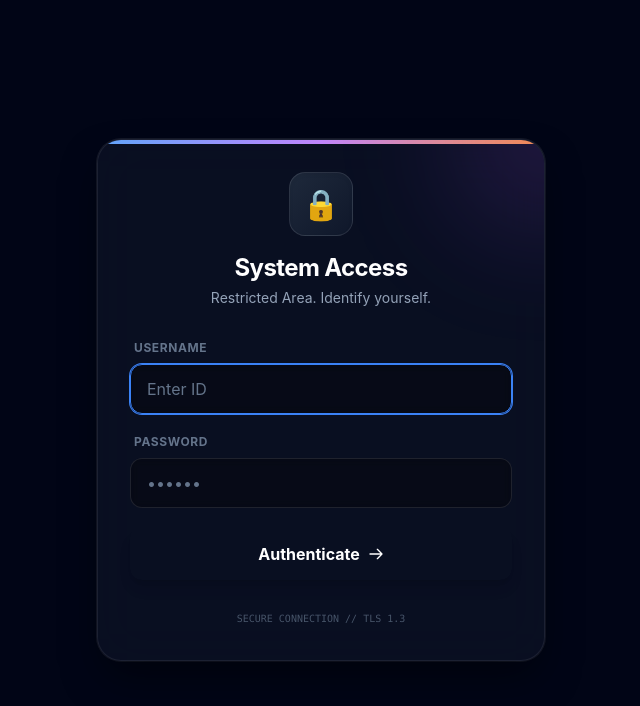
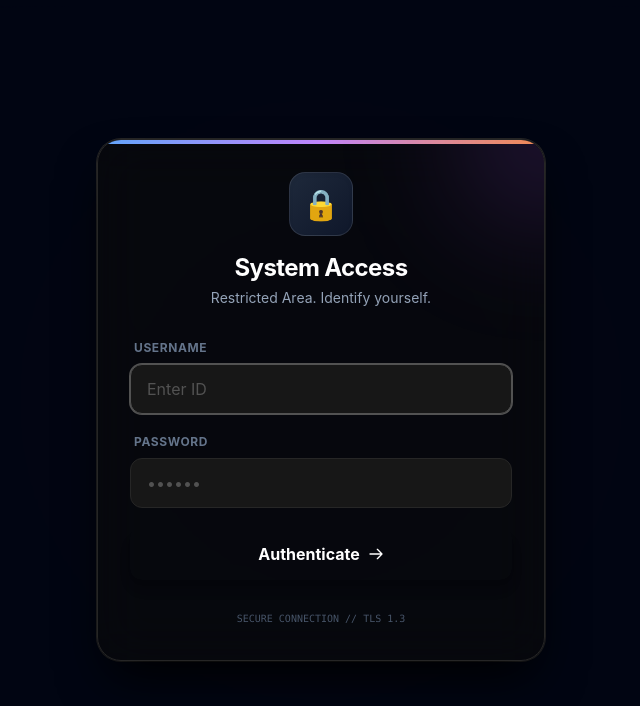
Before and after one commit to NullifiedUniverse/ticketing-system, a React (Create React App) app in the folder frontend/: page / in a window 1280 px wide. Shown: the top 706 px of the page, without its empty margins (319-959 px from the left). Built offline with nearby package versions, Linux system fonts and the light colour scheme; no server answers; the HTML template or start-up script is replaced by a standard one.

Commit message:
style: switch to pure black theme with rainbow glow and animated chart stroke

```diff
--- a/frontend/src/components/AnalyticsChart.js
+++ b/frontend/src/components/AnalyticsChart.js
@@ -67,37 +67,49 @@ const AnalyticsChart = ({ tickets }) => {
             <h3 className="text-gray-400 text-sm font-bold uppercase tracking-widest mb-6 pl-2 border-l-4 border-purple-500">{t('chartTitle')}</h3>
 
             <ResponsiveContainer width="100%" height="100%">
-                <AreaChart data={data}>
+                <AreaChart data={data} margin={{ top: 10, right: 10, left: 0, bottom: 20 }}>
                     <defs>
                         <linearGradient id="colorCount" x1="0" y1="0" x2="0" y2="1">
-                            <stop offset="5%" stopColor="#8b5cf6" stopOpacity={0.3}/>
-                            <stop offset="95%" stopColor="#8b5cf6" stopOpacity={0}/>
+                            <stop offset="5%" stopColor="#ffffff" stopOpacity={0.1}/>
+                            <stop offset="95%" stopColor="#ffffff" stopOpacity={0}/>
+                        </linearGradient>
+                        <linearGradient id="rainbowGradient" x1="0%" y1="0%" x2="100%" y2="0%">
+                            <stop offset="0%" stopColor="#ff0000">
+                                <animate attributeName="stop-color" values="#ff0000;#ffff00;#00ff00;#00ffff;#0000ff;#ff00ff;#ff0000" dur="10s" repeatCount="indefinite" />
+                            </stop>
+                            <stop offset="50%" stopColor="#00ff00">
+                                <animate attributeName="stop-color" values="#00ff00;#00ffff;#0000ff;#ff00ff;#ff0000;#ffff00;#00ff00" dur="10s" repeatCount="indefinite" />
+                            </stop>
+                            <stop offset="100%" stopColor="#0000ff">
+                                <animate attributeName="stop-color" values="#0000ff;#ff00ff;#ff0000;#ffff00;#00ff00;#00ffff;#0000ff" dur="10s" repeatCount="indefinite" />
+                            </stop>
                         </linearGradient>
                     </defs>
-                    <CartesianGrid strokeDasharray="3 3" stroke="#ffffff10" vertical={false} />
+                    <CartesianGrid strokeDasharray="3 3" stroke="#333" vertical={false} />
                     <XAxis
                         dataKey="time"
-                        stroke="#6b7280"
-                        tick={{fill: '#9ca3af', fontSize: 12}}
+                        stroke="#525252"
+                        tick={{fill: '#a3a3a3', fontSize: 11}}
                         tickLine={false}
                         axisLine={false}
+                        dy={10}
                     />
                     <YAxis
-                        stroke="#6b7280"
-                        tick={{fill: '#9ca3af', fontSize: 12}}
+                        stroke="#525252"
+                        tick={{fill: '#a3a3a3', fontSize: 11}}
                         tickLine={false}
                         axisLine={false}
                         allowDecimals={false}
                     />
                     <Tooltip
-                        contentStyle={{ backgroundColor: '#111827', borderColor: '#374151', borderRadius: '12px', color: '#fff' }}
-                        itemStyle={{ color: '#a78bfa' }}
+                        contentStyle={{ backgroundColor: '#0a0a0a', borderColor: '#262626', borderRadius: '12px', color: '#fff' }}
+                        itemStyle={{ color: '#fff' }}
                         cursor={{ stroke: '#ffffff20', strokeWidth: 2 }}
                     />
                     <Area
                         type="monotone"
                         dataKey="count"
-                        stroke="#8b5cf6"
+                        stroke="url(#rainbowGradient)"
                         strokeWidth={3}
                         fillOpacity={1}
                         fill="url(#colorCount)"
--- a/frontend/src/index.css
+++ b/frontend/src/index.css
@@ -5,21 +5,21 @@
 :root {
     color-scheme: dark;
 
-    /* --- Design Tokens --- */
+    /* --- Pure Black & Grey Tokens --- */
 
     /* Backgrounds */
-    --bg-app: #020617; /* Slate 950 - Super Dark */
-    --bg-panel: rgba(15, 23, 42, 0.6); /* Slate 900 / 60% */
-    --bg-panel-hover: rgba(30, 41, 59, 0.7); /* Slate 800 / 70% */
+    --bg-app: #000000; /* Pure Black */
+    --bg-panel: #0a0a0a; /* Almost Black */
+    --bg-panel-hover: #171717; /* Very Dark Grey */
 
     /* Text */
-    --text-primary: #f8fafc; /* Slate 50 */
-    --text-secondary: #94a3b8; /* Slate 400 */
-    --text-muted: #64748b; /* Slate 500 */
+    --text-primary: #ededed; /* Near White */
+    --text-secondary: #a3a3a3; /* Neutral 400 */
+    --text-muted: #525252; /* Neutral 600 */
 
     /* Borders */
-    --border-subtle: rgba(255, 255, 255, 0.08);
-    --border-highlight: rgba(255, 255, 255, 0.15);
+    --border-subtle: #262626; /* Neutral 800 */
+    --border-highlight: #404040; /* Neutral 700 */
 
     /* Radii */
     --radius-panel: 1.5rem; /* rounded-3xl */
@@ -28,84 +28,115 @@
 
 body {
     background-color: var(--bg-app);
-    /* Subtle Rainbow Glow - Restored but refined */
-    background-image:
-        radial-gradient(circle at 15% 50%, rgba(76, 29, 149, 0.08), transparent 25%),
-        radial-gradient(circle at 85% 30%, rgba(124, 58, 237, 0.08), transparent 25%),
-        radial-gradient(circle at 50% 80%, rgba(59, 130, 246, 0.08), transparent 40%);
     color: var(--text-primary);
     font-family: 'Inter', system-ui, -apple-system, sans-serif;
     -webkit-font-smoothing: antialiased;
     -moz-osx-font-smoothing: grayscale;
     overflow-x: hidden;
+    position: relative;
+    min-height: 100vh;
 }
 
-/* Custom Scrollbar - Standard */
+/* Animated Radial Rainbow Glow Background */
+body::before {
+    content: "";
+    position: fixed;
+    top: 50%;
+    left: 50%;
+    transform: translate(-50%, -50%);
+    width: 150vw;
+    height: 150vw;
+    background: radial-gradient(circle,
+        rgba(255, 0, 0, 0.03) 0%,
+        rgba(255, 154, 0, 0.03) 10%,
+        rgba(208, 222, 33, 0.03) 20%,
+        rgba(79, 220, 74, 0.03) 30%,
+        rgba(63, 218, 216, 0.03) 40%,
+        rgba(47, 201, 226, 0.03) 50%,
+        rgba(28, 127, 238, 0.03) 60%,
+        rgba(95, 21, 242, 0.03) 70%,
+        rgba(186, 12, 248, 0.03) 80%,
+        rgba(251, 7, 217, 0.03) 90%,
+        transparent 100%
+    );
+    z-index: -1;
+    pointer-events: none;
+    animation: rotate-glow 60s linear infinite;
+    opacity: 0.8;
+}
+
+@keyframes rotate-glow {
+    0% { transform: translate(-50%, -50%) rotate(0deg); }
+    100% { transform: translate(-50%, -50%) rotate(360deg); }
+}
+
+/* Custom Scrollbar - Grey */
 ::-webkit-scrollbar {
     width: 8px;
     height: 8px;
 }
 
 ::-webkit-scrollbar-track {
-    background: transparent;
+    background: #000;
 }
 
 ::-webkit-scrollbar-thumb {
-    background: rgba(255, 255, 255, 0.1);
+    background: #333;
     border-radius: 4px;
 }
 
 ::-webkit-scrollbar-thumb:hover {
-    background: rgba(255, 255, 255, 0.2);
+    background: #555;
 }
 
 @layer components {
-    /* Floating Bento Box - Strong Shadow & Depth */
+    /* Pure Black/Grey Bento Box */
     .glass-panel, .card-panel {
-        background-color: var(--bg-panel);
+        background-color: rgba(10, 10, 10, 0.6); /* Translucent Black */
         border: 1px solid var(--border-subtle);
         border-radius: var(--radius-panel);
-        /* Strong Drop Shadow for Floating Effect */
+        /* Strong Drop Shadow */
         box-shadow:
-            0 20px 40px -8px rgba(0, 0, 0, 0.5), /* Deep Shadow */
-            0 0 0 1px var(--border-subtle); /* Border Glow */
-        backdrop-filter: blur(24px); /* Progressive Blur Feel */
+            0 25px 50px -12px rgba(0, 0, 0, 1), /* Deep Black Shadow */
+            0 0 0 1px var(--border-subtle);
+        backdrop-filter: blur(24px);
         -webkit-backdrop-filter: blur(24px);
-        transition: transform 0.3s ease, box-shadow 0.3s ease;
+        transition: transform 0.3s ease, box-shadow 0.3s ease, border-color 0.3s;
     }
 
     .glass-panel:hover {
+        border-color: var(--border-highlight);
         box-shadow:
-            0 25px 50px -12px rgba(0, 0, 0, 0.6),
+            0 35px 60px -15px rgba(0, 0, 0, 1),
             0 0 0 1px var(--border-highlight);
-        transform: translateY(-2px); /* Slight Lift */
+        transform: translateY(-2px);
     }
 
-    /* Interactive Elements */
+    /* Interactive Elements (Grey) */
     .glass-interactive, .btn-interactive {
-        @apply relative bg-white/5 hover:bg-white/10 active:bg-white/5 border border-white/5 hover:border-white/20 transition-all duration-200 rounded-xl cursor-pointer backdrop-blur-md;
+        @apply relative bg-neutral-900 hover:bg-neutral-800 active:bg-neutral-900 border border-neutral-800 hover:border-neutral-700 transition-all duration-200 rounded-xl cursor-pointer;
     }
 
-    /* Standard Inputs */
+    /* Standard Inputs (Grey) */
     .glass-input, .input-standard {
-        @apply bg-black/40 border border-white/10 rounded-xl px-4 py-3 text-white placeholder-slate-500 focus:border-blue-500 focus:ring-1 focus:ring-blue-500 transition-all outline-none backdrop-blur-sm;
+        @apply bg-neutral-900 border border-neutral-800 rounded-xl px-4 py-3 text-white placeholder-neutral-600 focus:border-neutral-600 focus:ring-1 focus:ring-neutral-600 transition-all outline-none;
     }
 
-    /* Distinct Button Colors */
+    /* Distinct Button Colors (Slightly Muted for Black Theme) */
     .btn-primary {
-        @apply bg-blue-600 hover:bg-blue-500 text-white font-bold shadow-lg shadow-blue-500/20 transition-all duration-200 rounded-xl border border-blue-400/20;
+        @apply bg-white text-black hover:bg-neutral-200 font-bold shadow-lg shadow-white/10 transition-all duration-200 rounded-xl border border-transparent;
     }
 
     .btn-success {
-        @apply bg-emerald-600 hover:bg-emerald-500 text-white font-bold shadow-lg shadow-emerald-500/20 transition-all duration-200 rounded-xl border border-emerald-400/20;
+        @apply bg-emerald-900/50 hover:bg-emerald-900/80 text-emerald-400 font-bold shadow-none transition-all duration-200 rounded-xl border border-emerald-800;
     }
 
     .btn-danger {
-        @apply bg-red-500/10 hover:bg-red-500/20 text-red-400 hover:text-red-300 font-bold shadow-none transition-all duration-200 rounded-xl border border-red-500/30;
+        @apply bg-red-900/30 hover:bg-red-900/50 text-red-400 hover:text-red-300 font-bold shadow-none transition-all duration-200 rounded-xl border border-red-900/50;
     }
 
     .btn-neutral {
-        @apply bg-slate-800 hover:bg-slate-700 text-slate-200 font-medium shadow-md transition-all duration-200 rounded-xl border border-slate-700;
+        @apply bg-neutral-800 hover:bg-neutral-700 text-neutral-300 font-medium shadow-none transition-all duration-200 rounded-xl border border-neutral-700;
     }
 
     /* Status Dots */
@@ -115,6 +146,6 @@ body {
 
     /* Utility */
     .rainbow-text {
-        @apply text-white font-bold; /* Kept simple for now as requested by 'consistent spacing' prompt, but user asked for 'subtle rainbow glow' in background, not text. */
+        @apply text-white font-bold;
     }
 }
```
